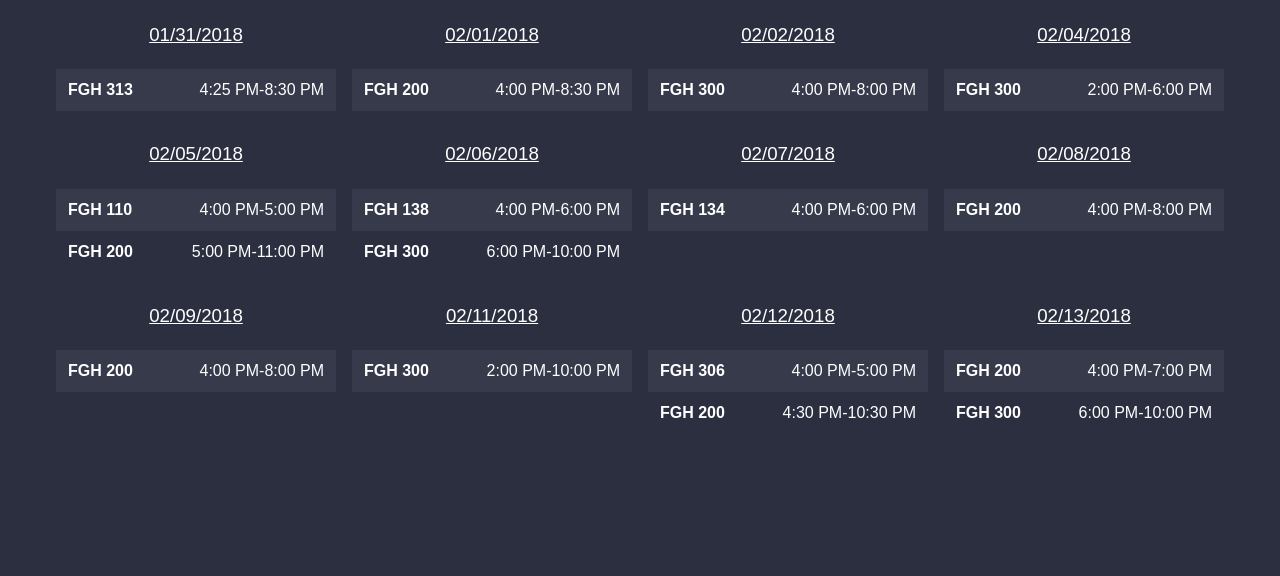
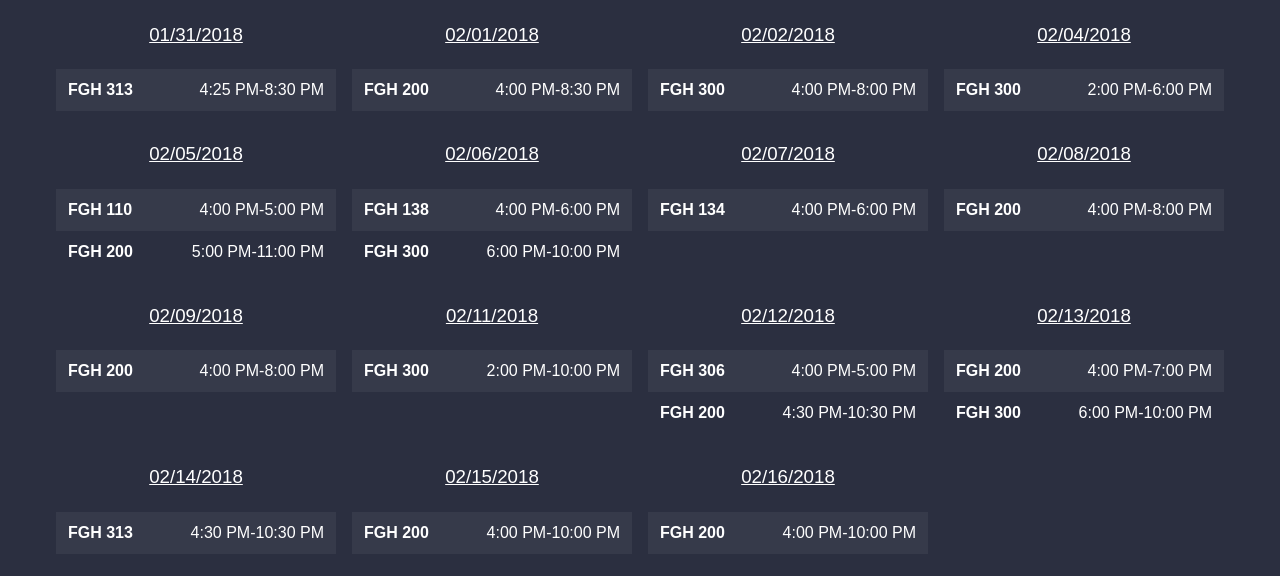
Before and after one commit to VandyHacks/interview-rooms, a React (Vite) app: page / in a window 1280 px wide. Shown: the top 576 px of the page. Built offline with nearby package versions, Linux system fonts and the light colour scheme; a web font is replaced by a local one.

Commit message:
Add remaining

```diff
--- a/src/rooms.js
+++ b/src/rooms.js
@@ -148,5 +148,35 @@ export default [
                 room: 'FGH 300'
             }
         ]
+    },
+    {
+        date: '02/14/2018',
+        rooms: [
+            {
+                start: '4:30 PM',
+                end: '10:30 PM',
+                room: 'FGH 313'
+            }
+        ]
+    },
+    {
+        date: '02/15/2018',
+        rooms: [
+            {
+                start: '4:00 PM',
+                end: '10:00 PM',
+                room: 'FGH 200'
+            }
+        ]
+    },
+    {
+        date: '02/16/2018',
+        rooms: [
+            {
+                start: '4:00 PM',
+                end: '10:00 PM',
+                room: 'FGH 200'
+            }
+        ]
     }
 ];
```
